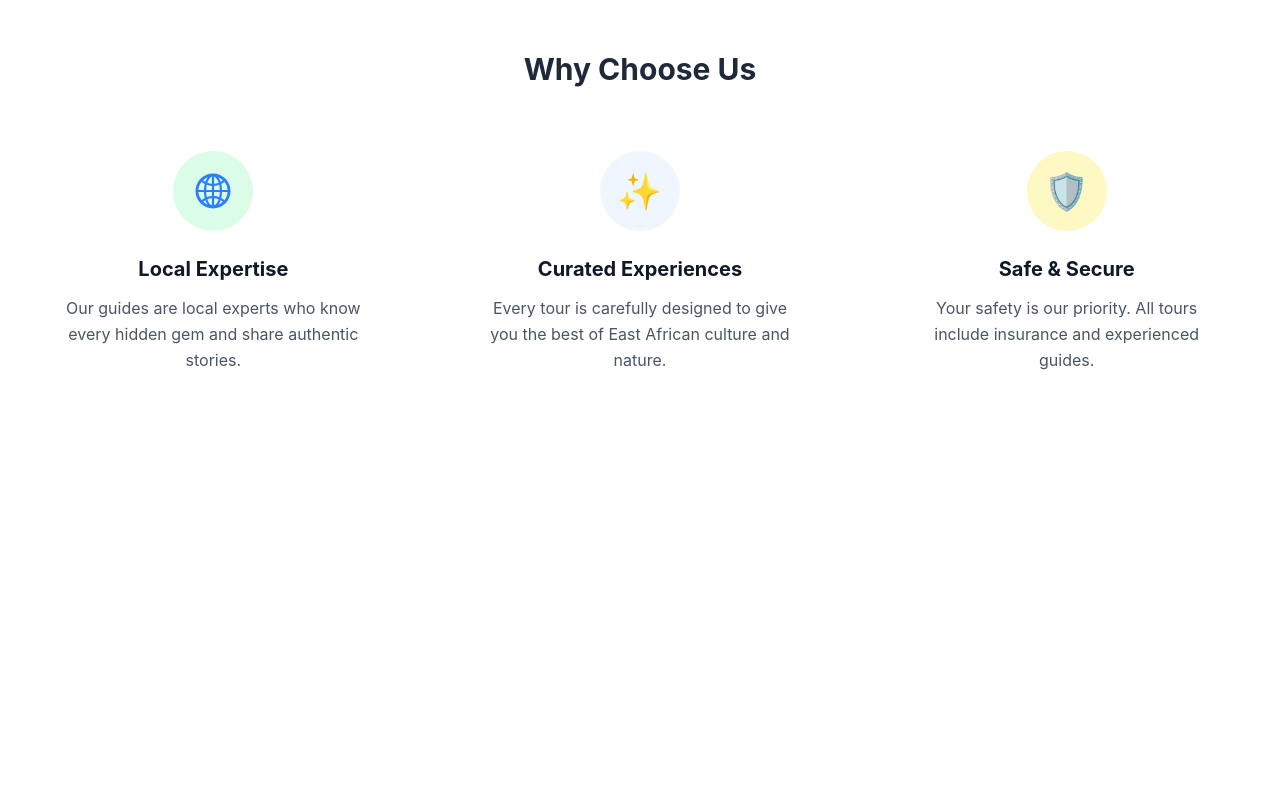
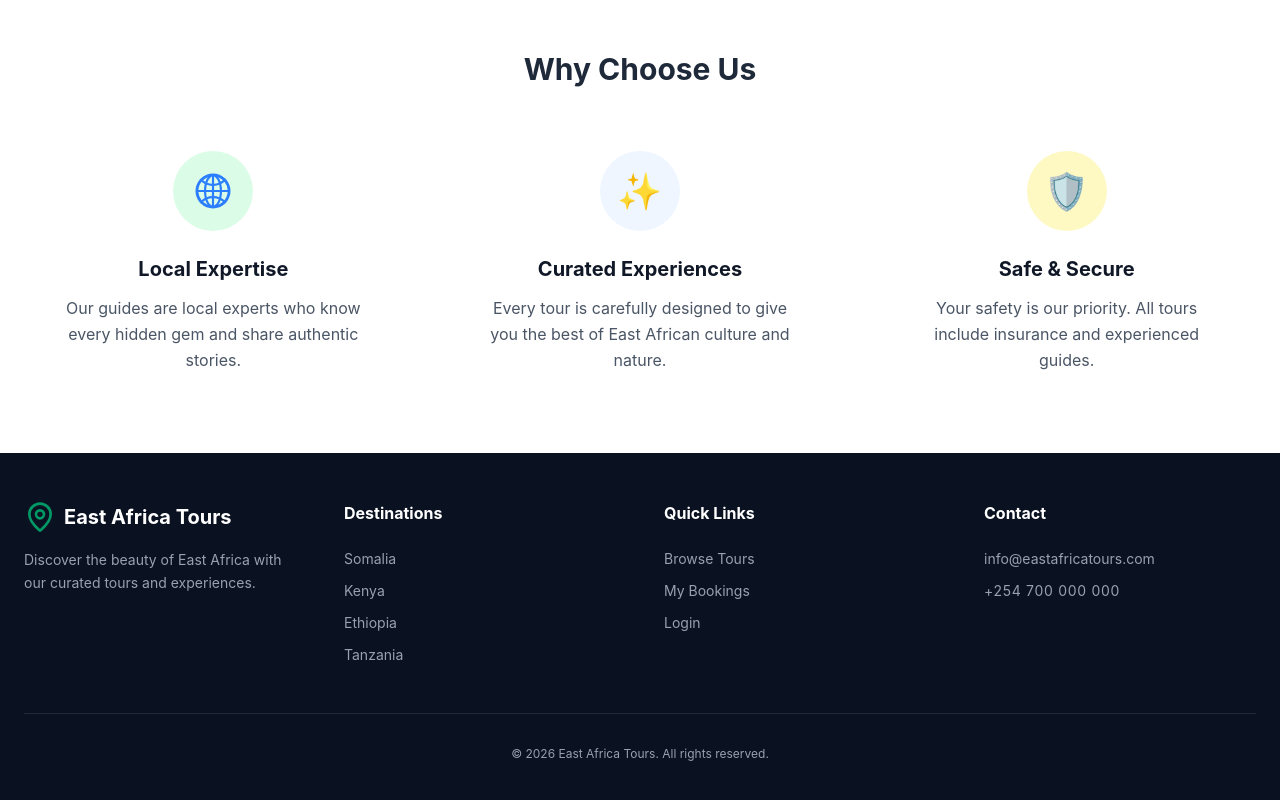
Before and after one commit to muhammad7061/tourism-client, a React (Vite) app: page / in a window 1280 px wide. Shown: the part 1249-2049 px from the top of the page. Before the commit the page ends 1702 px from the top, so only its background shows below. Built offline with nearby package versions, Linux system fonts and the light colour scheme; no server answers.

Commit message:
footer added

```diff
--- /dev/null
+++ b/src/components/Footer.jsx
@@ -0,0 +1,84 @@
+import React from 'react';
+
+const Footer = () => {
+    const currentYear = new Date().getFullYear();
+
+    return (
+        <footer className="bg-[#0a1120] text-gray-400 py-12 px-6">
+            <div className="max-w-7xl mx-auto">
+                {/* Main Footer Content */}
+                <div className="grid grid-cols-1 md:grid-cols-2 lg:grid-cols-4 gap-12 mb-12">
+
+                    {/* Column 1: Brand/Logo */}
+                    <div className="space-y-4">
+                        <div className="flex items-center gap-2">
+                            <svg
+                                xmlns="http://www.w3.org/2000/svg"
+                                width="24"
+                                height="24"
+                                viewBox="0 0 24 24"
+                                fill="none"
+                                stroke="currentColor"
+                                strokeWidth="2"
+                                strokeLinecap="round"
+                                strokeLinejoin="round"
+                                className="w-8 h-8 text-emerald-600"
+                            >
+                                <path d="M20 10c0 4.993-5.539 10.193-7.399 11.799a1 1 0 0 1-1.202 0C9.539 20.193 4 14.993 4 10a8 8 0 0 1 16 0" />
+                                <circle cx="12" cy="10" r="3" />
+                            </svg>
+                            <span className="text-lg md:text-xl font-bold text-white">
+                                East Africa Tours
+                            </span>
+                        </div>
+                        <p className="text-sm leading-relaxed max-w-xs">
+                            Discover the beauty of East Africa with our curated tours and experiences.
+                        </p>
+                    </div>
+
+                    {/* Column 2: Destinations */}
+                    <div>
+                        <h3 className="text-white font-bold mb-6">Destinations</h3>
+                        <ul className="space-y-3 text-sm">
+                            <li><a href="#" className="hover:text-emerald-400 transition-colors">Somalia</a></li>
+                            <li><a href="#" className="hover:text-emerald-400 transition-colors">Kenya</a></li>
+                            <li><a href="#" className="hover:text-emerald-400 transition-colors">Ethiopia</a></li>
+                            <li><a href="#" className="hover:text-emerald-400 transition-colors">Tanzania</a></li>
+                        </ul>
+                    </div>
+
+                    {/* Column 3: Quick Links */}
+                    <div>
+                        <h3 className="text-white font-bold mb-6">Quick Links</h3>
+                        <ul className="space-y-3 text-sm">
+                            <li><a href="#" className="hover:text-emerald-400 transition-colors">Browse Tours</a></li>
+                            <li><a href="#" className="hover:text-emerald-400 transition-colors">My Bookings</a></li>
+                            <li><a href="#" className="hover:text-emerald-400 transition-colors">Login</a></li>
+                        </ul>
+                    </div>
+
+                    {/* Column 4: Contact */}
+                    <div>
+                        <h3 className="text-white font-bold mb-6">Contact</h3>
+                        <ul className="space-y-3 text-sm">
+                            <li>
+                                <a href="mailto:info@eastafricatours.com" className="hover:text-emerald-400 transition-colors">
+                                    info@eastafricatours.com
+                                </a>
+                            </li>
+                            <li className="tracking-wider">+254 700 000 000</li>
+                        </ul>
+                    </div>
+
+                </div>
+
+                {/* Bottom Bar */}
+                <div className="pt-8 border-t border-gray-800 text-center text-xs">
+                    <p>© {currentYear} East Africa Tours. All rights reserved.</p>
+                </div>
+            </div>
+        </footer>
+    );
+};
+
+export default Footer;
--- a/src/pages/Home.jsx
+++ b/src/pages/Home.jsx
@@ -3,6 +3,7 @@ import Hero from '../components/Hero'
 import ExploreCategories from '../components/Explore'
 import PopularTours from '../components/PopularTours'
 import WhyChooseUs from '../components/WhyChooseUs'
+import Footer from '../components/Footer'
 
 const Home = () => {
   return (
@@ -11,6 +12,7 @@ const Home = () => {
         <ExploreCategories />
         <PopularTours />
         <WhyChooseUs />
+        <Footer />
     </div>
   )
 }
```
Also changed, not shown: 2 other files (tests, documents, lock files or other folders).
